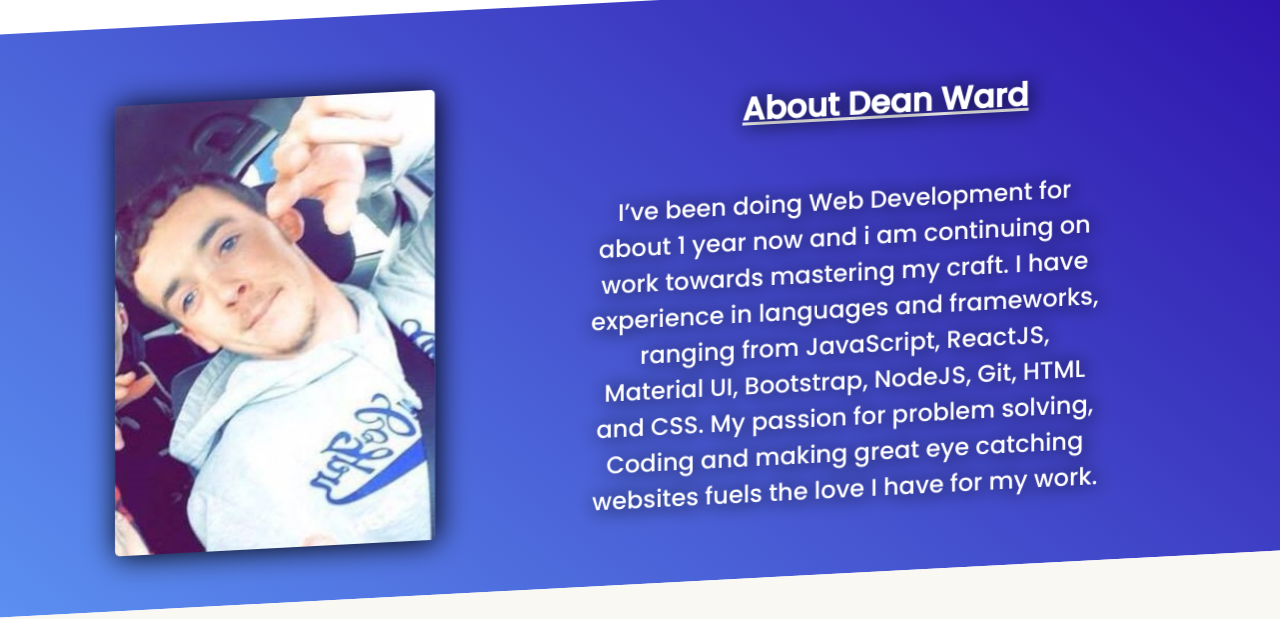
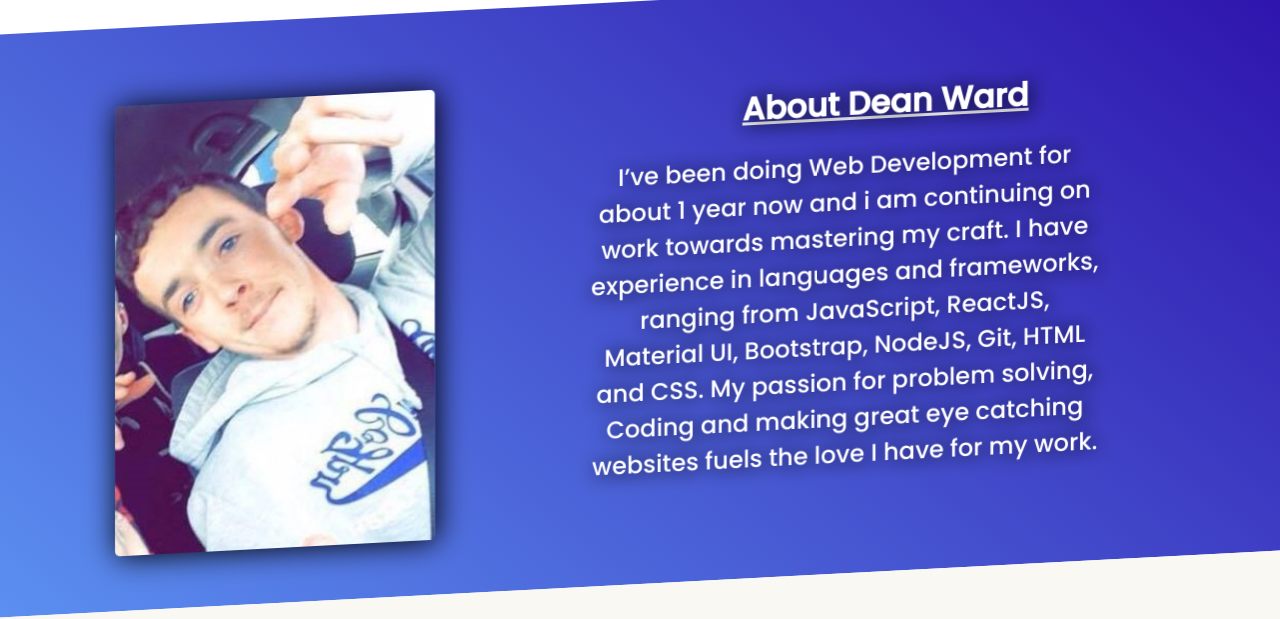
Before and after one commit to Deaano/another-portfolio, a React (Create React App) app: page / in a window 1280 px wide. Shown: the part 860-1479 px from the top of the page. Built offline with nearby package versions, Linux system fonts and the light colour scheme.

Commit message:
Finished

```diff
--- a/src/compnents/About-container.css
+++ b/src/compnents/About-container.css
@@ -46,7 +46,7 @@
     font-size: 1.5rem;
     margin-left: 12vw;
     line-height: 1.5;
-    margin-top: 55px;
+    margin-top: 20px;
     font-family: 'Poppins', sans-serif;
     color: white;
     text-align: center;
```
